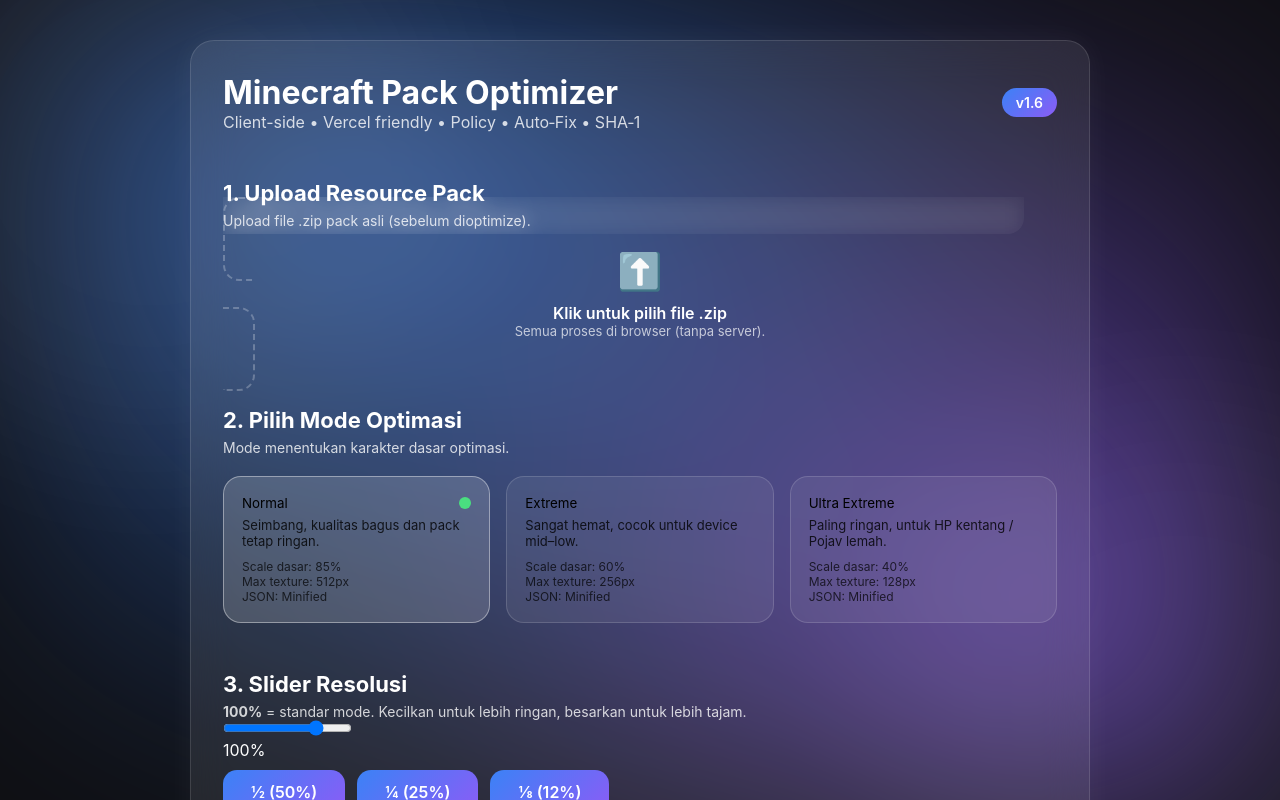
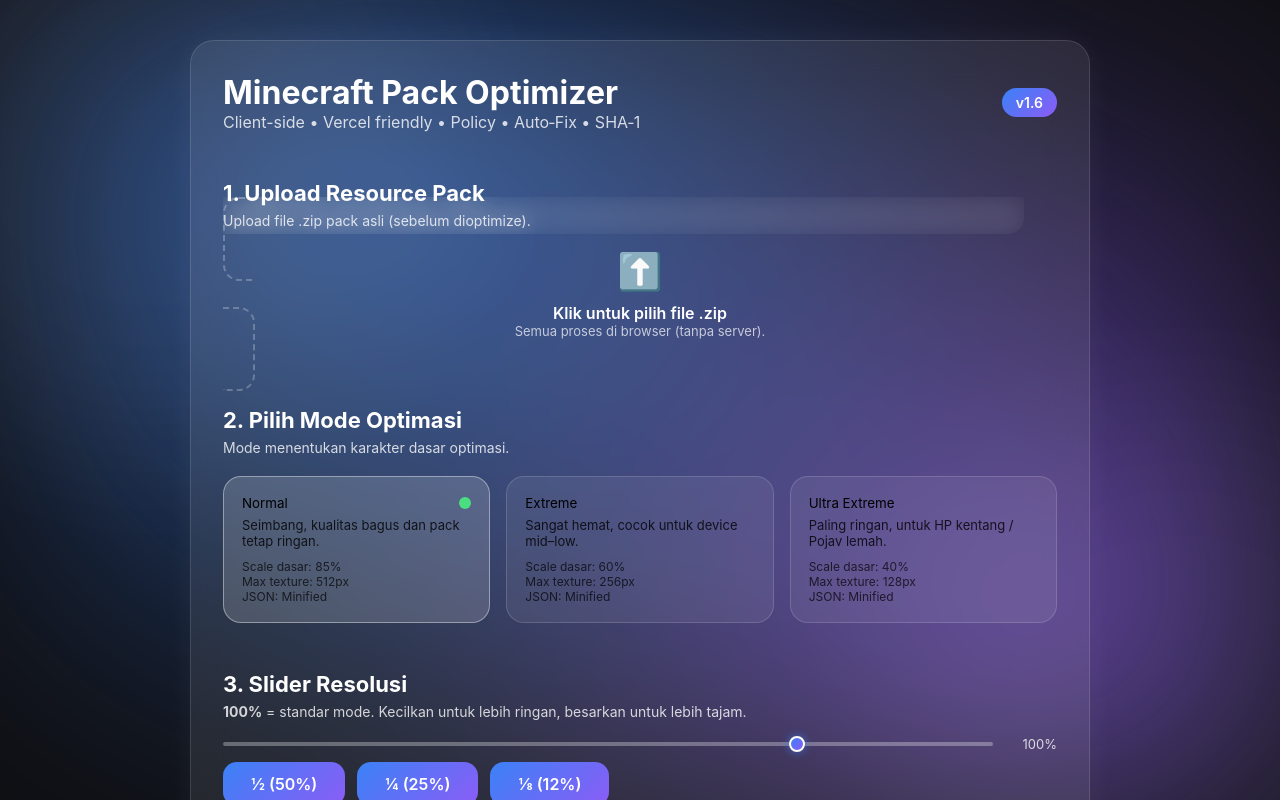
Before and after one commit to PickoCore/Ghaizers2.0, a Next.js app: page / in a window 1280 px wide. Shown: the top 800 px of the page. Built offline with nearby package versions, Linux system fonts and the light colour scheme.

Commit message:
Update globals.css

```diff
--- a/styles/globals.css
+++ b/styles/globals.css
@@ -334,3 +334,54 @@
   opacity: .6;
   font-size: 13px;
 }
+
+/* ================
+   SLIDER RESOLUSI
+==================*/
+.slider-row {
+  margin-top: 16px;
+  display: flex;
+  align-items: center;
+  gap: 12px;
+}
+
+.slider {
+  flex: 1;
+  -webkit-appearance: none;
+  appearance: none;
+  height: 4px;
+  border-radius: 999px;
+  background: rgba(255, 255, 255, 0.3);
+  outline: none;
+}
+
+/* Chrome/Safari */
+.slider::-webkit-slider-thumb {
+  -webkit-appearance: none;
+  appearance: none;
+  width: 16px;
+  height: 16px;
+  border-radius: 50%;
+  background: linear-gradient(135deg, #3b82f6, #8b5cf6);
+  border: 2px solid white;
+  box-shadow: 0 0 8px rgba(59, 130, 246, 0.7);
+  cursor: pointer;
+}
+
+/* Firefox */
+.slider::-moz-range-thumb {
+  width: 16px;
+  height: 16px;
+  border-radius: 50%;
+  background: linear-gradient(135deg, #3b82f6, #8b5cf6);
+  border: 2px solid white;
+  box-shadow: 0 0 8px rgba(59, 130, 246, 0.7);
+  cursor: pointer;
+}
+
+.slider-value {
+  width: 52px;
+  text-align: right;
+  font-size: 13px;
+  opacity: 0.8;
+}
```
